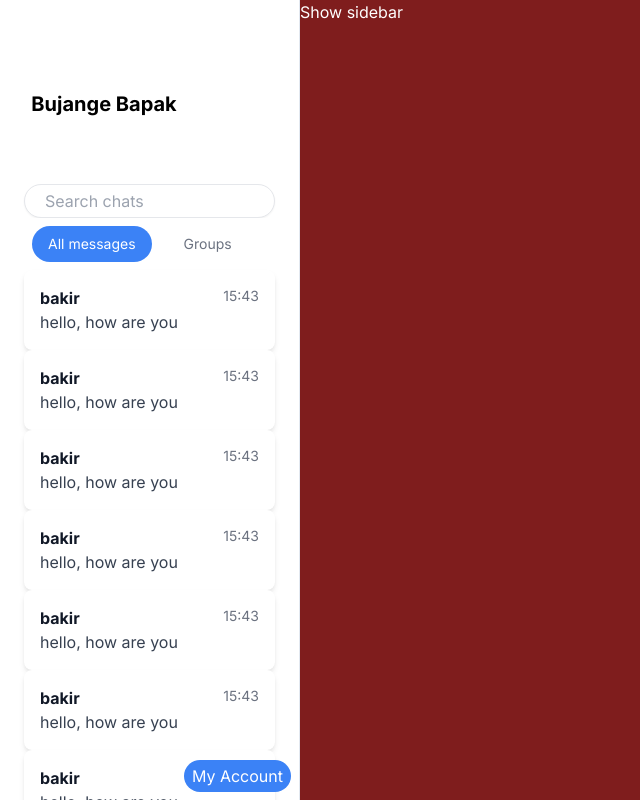
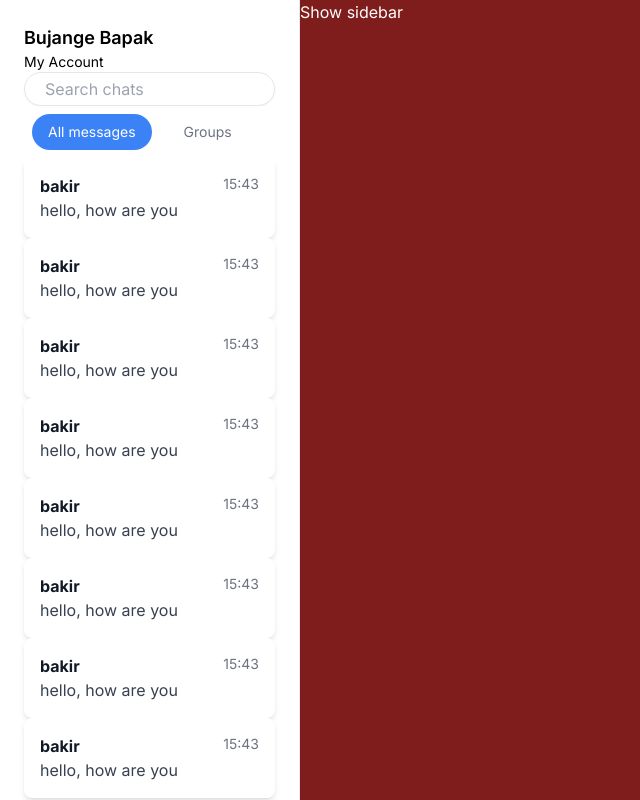
Before and after one commit to bakirdevedzic/chat-app, a React (Vite) app: page /chat/1 in a window 1280 px wide. Shown: the whole page, without its empty margins (0-640 px from the left). Built offline with nearby package versions, Linux system fonts and the light colour scheme.

Commit message:
fix profilepreview

```diff
--- a/src/components/ProfilePreview.jsx
+++ b/src/components/ProfilePreview.jsx
@@ -1,11 +1,13 @@
 function ProfilePreview() {
   return (
     <div>
-      <div className="flex justify-center items-center w-40 h-40 rounded-full bg-white">
-        <div className="text-center font-bold text-xl">Bujange Bapak</div>
-        <button className="absolute bottom-2 right-2 bg-blue-500 hover:bg-blue-700 text-white py-1 px-2 rounded-full">
-          My Account
-        </button>
+      <div className="bg-white flex items-center justify-between ">
+        <div className="flex items-center">
+          <div>
+            <p className="text-lg font-semibold">Bujange Bapak</p>
+            <p className="text-sm">My Account</p>
+          </div>
+        </div>
       </div>
     </div>
   );
```
